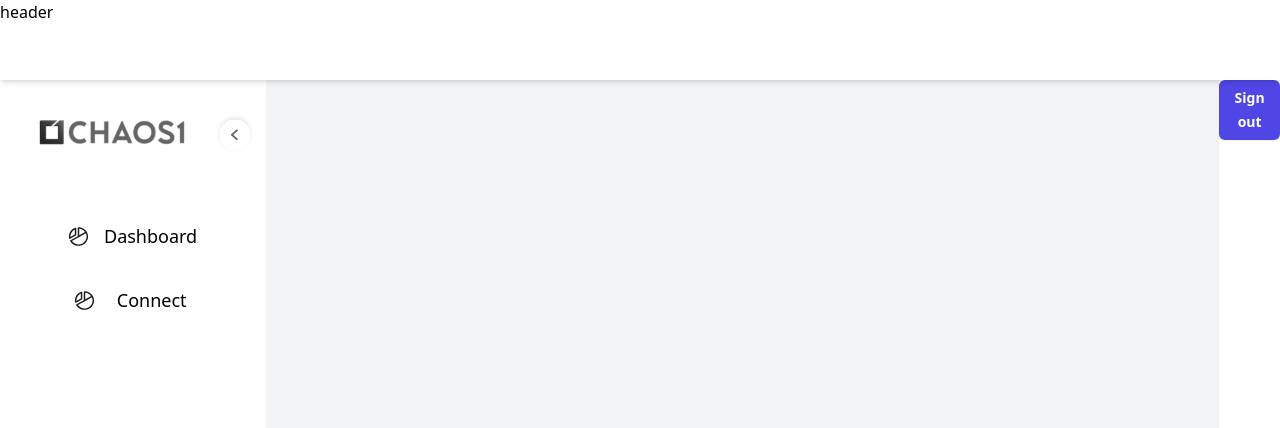
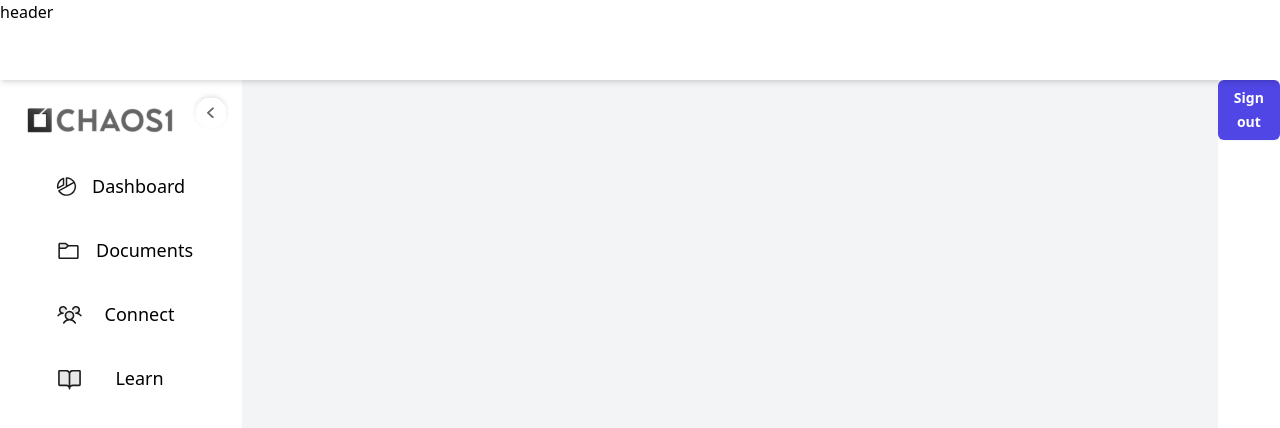
Before and after one commit to mtdoan/EURECAx, a React (Create React App) app in the folder front-end/: page / in a window 1280 px wide. Shown: the top 428 px of the page. Built offline with nearby package versions, Linux system fonts and the light colour scheme; sample sign-in values are in the browser's storage.

Commit message:
fixed bugs

```diff
--- a/front-end/src/components/dashboard/hambugerMenu.jsx
+++ b/front-end/src/components/dashboard/hambugerMenu.jsx
@@ -1,6 +1,7 @@
 import './hamburgerMenu.css'
 import React, { useState } from 'react';
-import { useNavigate } from 'react-router-dom'
+import { Link } from 'react-router-dom'
+// import { useNavigate } from 'react-router-dom'
 
 //Assets
 import Choas1Icon from './assets/choas1Icon'
@@ -15,37 +16,11 @@ import LearnIcon from './assets/learnIcon'
 
 
 const HamburgerMenu = () => {
-	let navigate = useNavigate()
 
 	const [showFullLogo, setShowFullLogo] = useState(true); // State variable to track the logo icon
 
-	const toggleLogo = () => {
+	const resizeMenu = () => {
 	  setShowFullLogo(!showFullLogo); // Toggle between full and short logo
-	}
-
-
-		const openPage = async () => {
-
-			const menuItemName = document.getElementsByClassName("menu__item--name");
-			let menuItemNames = ['Dashboard', 'Connect', 'Learn', 'Documents' ] // Names of every menu item
-
-			for (let i = 0; i < menuItemNames.length; i++){
-				if ( menuItemName[0].innerHTML == menuItemNames[i]){
-						console.log('Button Works!')
-						navigate("./");
-				}
-			}
-	}
-
-
-	// For Loop Version - testing
-
-	document.addEventListener("click", function () {
-		const resizeButton = document.getElementById("resizeButton");
-		resizeButton.addEventListener("click", function () {
-
-
-
 	  const sideBarSize = document.querySelectorAll(".menu");
 	  const menuItem = document.querySelectorAll(".menu__item");
 	  const menuItemName = document.querySelectorAll(".menu__item--name");
@@ -61,90 +36,86 @@ const HamburgerMenu = () => {
 	  toggleClasses(menuItem, "menu__item--after");
 	  toggleClasses(menuItemName, "menu__item--name--remove");
 	  toggleClasses(resizeButton, "resizeButton--after");
-		});
-	  });
-
-
-	// document.addEventListener("click", function() {
-	// 	const resizeButton = document.getElementById("resizeButton");
-	// 	resizeButton.addEventListener("click", function() {
-
-	// 		const sideBarSize = document.querySelectorAll(".menu");
-	// 		sideBarSize.forEach(function(element) {
-	// 			element.classList.toggle("collapsed__menu");
-	// 		});
-
-	// 		const menuItem= document.querySelectorAll(".menu__item");
-	// 		menuItem.forEach(function(element) {
-	// 			element.classList.toggle("menu__item--after");
-	// 		});
-
-	// 		const menuItemName = document.querySelectorAll(".menu__item--name");
-	// 		menuItemName.forEach(function(element) {
-	// 			element.classList.toggle("menu__item--name--remove");
-	// 		});
-
-	// 		const resizeButton = document.querySelectorAll(".resizeButton");
-	// 		resizeButton.forEach(function(element) {
-	// 		element.classList.toggle("resizeButton--after");
-	// 		  });
-
-
-
-	// 	});
-
-	// });
-
-
-
+	}
 
 
 	return (
 		<>
 			<div  id="menu" className="menu" >
 
+					<div className="containers">
 						<div className="logo__container">
-						<figure className="logo__container--holder">
 							{showFullLogo ? <Choas1IconFull id="logo" className="full__logo" /> : <Choas1Icon />}
-						</figure>
+						</div>
 
-						<div className="resizeButton--container">
 
-							<button id="resizeButton" onClick={toggleLogo}>
+							<button id="resizeButton" onClick={resizeMenu}>
 								<ResizeMenuButton className="resizeButton" />
 							</button>
-						</div>
 					</div>
 
 
 				<div className="container">
-
+					<Link to="/dashboard/new-project">
 						<div className="menu__item--container">
 								<div
 								className='menu__item'
 								type="button"
-							onClick={() => openPage()}
 								>
 											<figure className="menu__item--svg-container">
 												<DashboardIcon className="menu__item--svg" />
 											</figure>
+											<div className="menu__item--name-container">
 												<p className="menu__item--name">Dashboard</p>
 											</div>
 								</div>
+						</div>
+					</Link>
+					<Link to="/dashboard/new-project">
 						<div className="menu__item--container">
 								<div
 								className='menu__item'
 								type="button"
-							onClick={() => openPage()}
 								>
 											<figure className="menu__item--svg-container">
-											<DashboardIcon className="menu__item--svg" />
+												<DocumentsIcon className="menu__item--svg" />
 											</figure>
+											<div className="menu__item--name-container">
+												<p className="menu__item--name">Documents</p>
+											</div>
+								</div>
+						</div>
+					</Link>
+					<Link to="/dashboard/new-project">
+						<div className="menu__item--container">
+								<div
+								className='menu__item'
+								type="button"
+								>
+											<figure className="menu__item--svg-container">
+												<ConnectIcon className="menu__item--svg" />
+											</figure>
+											<div className="menu__item--name-container">
 												<p className="menu__item--name">Connect</p>
 											</div>
 								</div>
-
-
+						</div>
+					</Link>
+					<Link to="/dashboard/new-project">
+						<div className="menu__item--container">
+								<div
+								className='menu__item'
+								type="button"
+								>
+											<figure className="menu__item--svg-container">
+												<LearnIcon className="menu__item--svg" />
+											</figure>
+											<div className="menu__item--name-container">
+												<p className="menu__item--name">Learn</p>
+											</div>
+								</div>
+						</div>
+					</Link>
 
 				</div>
 				{/* ^^^^this is container Div */}
--- a/front-end/src/components/dashboard/hamburgerMenu.css
+++ b/front-end/src/components/dashboard/hamburgerMenu.css
@@ -22,31 +22,23 @@
 
 /* Logo  */
 
-.logo__container{
+.containers{
     display: flex;
-    justify-content: center;
-    align-items: center;
+    /* justify-content: center;
+    /* align-items: center; */
     padding: 12px;
 }
 
-.logo__container--holder{
-    padding: 12px;
-}
-
-.full__logo{
-
-}
-
-.half__logo{
-
+.logo__container{
+    height: 20px;
 }
 
 
 
+
+
 /* Menu Items  */
-.menu__items{
 
-}
 
 .menu__item--container{
     padding: 12px;
@@ -56,7 +48,7 @@
 .menu__item{
     width: 160px;
     display: flex;
-    justify-content: space-evenly;
+    justify-content: space-between;
     align-items: center;
     height: 40px;
     padding: 10px;
@@ -95,8 +87,12 @@
 }
 
 .menu__item--svg{
+    padding: 5px;
+}
 
-    padding: 5px;
+
+.menu__item--name-container{
+margin: 0 auto;
 }
 
 .menu__item--name{
@@ -117,8 +113,10 @@
 }
 
 .resizeButton--container{
-    /* display: flex; */
-    z-index: 0;
+    /* display: flex;
+    justify-content: center;
+    align-items: center; */
+    /* z-index: 0; */
 }
 
 
```
Lines whose indentation alone changed are shown as unchanged.
